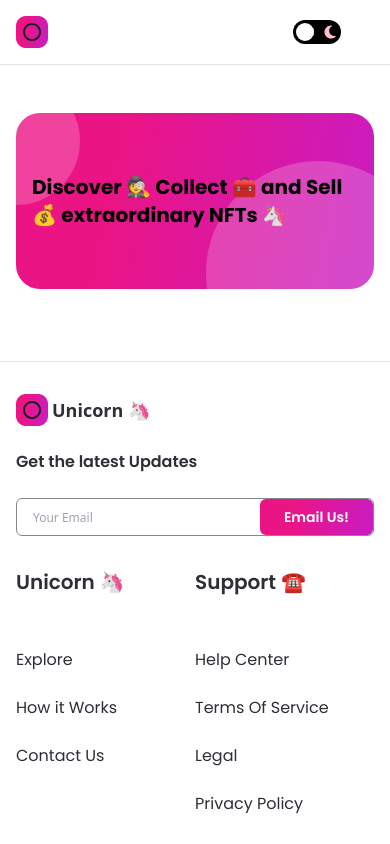
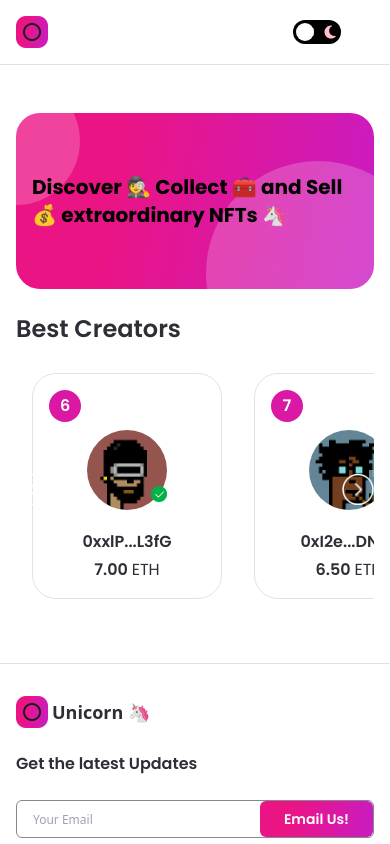
Before and after one commit to andrewpap22/unicorn-nft-marketplace, a Next.js app: page / in a window 390 px wide. Shown: the top 844 px of the page. Built offline with nearby package versions, Linux system fonts and the light colour scheme.

Commit message:
add best creators section on the home page, add util function that generates random ETH addresses... :white_check_mark:

```diff
--- /dev/null
+++ b/components/CreatorCard.jsx
@@ -0,0 +1,46 @@
+import React from 'react';
+import Image from 'next/image';
+
+import images from '../assets';
+
+const CreatorCard = ({ rank, creatorImage, creatorName, creatorEths }) => (
+  <div className="min-w-190 minlg:min-w-240 dark:bg-nft-black-3 bg-white border dark:border-nft-black-3 border-nft-gray-1 rounded-3xl flex flex-col p-4 m-4 ">
+
+    {/* violet number circle */}
+    <div className="w-8 h-8 minlg:w-10 minlg:h-10 bg-nft-red-violet flexCenter rounded-full">
+      <p className="font-poppins text-white font-semibold text-base minlg:text-lg">{rank}</p>
+    </div>
+
+    {/* Creator image */}
+    <div className="my-2 flex justify-center">
+      <div className="relative w-20 h-20 minlg:w-28 minlg:h-28">
+        <Image
+          src={creatorImage}
+          layout="fill"
+          objectFit="cover"
+          className="rounded-full"
+          alt="CreatorImage"
+        />
+
+        <div className="absolute w-4 h-4 minlg:w-7 minlg:h-7 bottom-2 -right-0">
+          <Image
+            src={images.tick}
+            layout="fill"
+            objectFit="contain"
+            alt="Tick"
+          />
+        </div>
+      </div>
+    </div>
+
+    <div className="mt-3 minlg:mt-7 text-center flexCenter flex-col">
+      {/* Creator name */}
+      <p className="font-poppins dark:text-white text-nft-black-1 text-base font-semibold">{creatorName}</p>
+
+      {/* Creator ETHS */}
+      <p className="font-poppins dark:text-white text-nft-black-1 text-base font-semibold mt-1">{creatorEths.toFixed(2)} <span className="font-normal">ETH</span></p>
+    </div>
+  </div>
+);
+
+export default CreatorCard;
--- a/components/index.js
+++ b/components/index.js
@@ -2,5 +2,6 @@
 import Footer from './Footer';
 import Button from './Button';
 import Banner from './Banner';
+import CreatorCard from './CreatorCard';
 
-export { Navbar, Footer, Button, Banner };
+export { Navbar, Footer, Button, Banner, CreatorCard };
--- a/pages/index.jsx
+++ b/pages/index.jsx
@@ -1,17 +1,133 @@
-import React from 'react';
+import { useState, useEffect, useRef } from 'react';
 
-import Banner from '../components/Banner';
+import Image from 'next/image';
+import { useTheme } from 'next-themes';
+import { CreatorCard, Banner } from '../components';
+import images from '../assets';
+import { makeId } from '../utils/makeId';
 
-const Home = () => (
+const Home = () => {
+  const [hideButtons, setHideButtons] = useState(false);
+
+  const parentRef = useRef(null);
+  const scrollRef = useRef(null);
+
+  const { theme } = useTheme();
+
+  const handleScroll = (direction) => {
+    const { current } = scrollRef;
+
+    const scrollAmount = window.innerWidth > 1800 ? 270 : 210;
+
+    if (direction === 'left') {
+      current.scrollLeft -= scrollAmount;
+    }
+
+    if (direction === 'right') {
+      current.scrollLeft += scrollAmount;
+    }
+  };
+
+  const isScrollable = () => {
+    const { current } = scrollRef;
+    const { current: parent } = parentRef;
+
+    /// scrollWidth and offsetWidth are built in properties of the DOM element that we can use to check if the element is scrollable or not
+    if (current?.scrollWidth >= parent?.offsetWidth) {
+      setHideButtons(false);
+    } else {
+      setHideButtons(true);
+    }
+  };
+
+  /// Logic to hide the scroll buttons of the creators card list
+  useEffect(() => {
+    isScrollable();
+
+    /// We need to add an event listener to the window to check if the window is resized or not
+    window.addEventListener('resize', isScrollable);
+
+    return () => window.removeEventListener('resize', isScrollable);
+  }, []);
+
+  return (
     <div className="flex justify-center sm:px-4 p-12">
       <div className="w-full minmd:w-4/5">
+        {/* Home page Banner */}
         <Banner
           banner="Discover 🕵️ Collect 🧰 and Sell 💰 extraordinary NFTs 🦄"
           parentStyles="justify-start mb-6 h-72 sm:h-60 p-12 xs:p-4 xs:h-44 rounded-3xl"
           childStyles="md:text-4xl sm:text-2xl xs:text-xl text-left"
         />
+
+        {/* Home page top sellers */}
+        <div>
+          <h1 className="font-poppins dark:text-white text-nft-black-1 text-2xl minlg:text-4xl font-semibold ml-4 xs:ml-0">
+            Best Creators
+          </h1>
+
+          <div className="relative flex-1 max-w-full flex mt-3" ref={parentRef}>
+            <div
+              className="flex flex-row w-max overflow-x-scroll no-scrollbar select-none"
+              ref={scrollRef}
+            >
+              {/* Array of Creators */}
+              {[6, 7, 8, 9, 10].map((item) => (
+                <CreatorCard
+                  key={`creator-${item}`}
+                  rank={item}
+                  creatorImage={images[`creator${item}`]}
+                  creatorName={`0x${makeId(3)}...${makeId(4)}`}
+                  creatorEths={10 - item * 0.5}
+                />
+              ))}
+
+              {!hideButtons && (
+                <>
+                  {/* Left and Right arrow buttons of the CreatorCards */}
+                  {/* Left Arrow */}
+                  <div
+                    className="absolute w-8 h-8 minlg:w-12 minlg:h-12 top-45 cursor-pointer left-0"
+                    onClick={() => {
+                      handleScroll('left');
+                    }}
+                  >
+                    <Image
+                      src={images.left}
+                      layout="fill"
+                      objectFit="contain"
+                      alt="left-arrow"
+                      className={
+                        theme === 'light' ? 'filter invert' : undefined
+                      }
+                    />
+                  </div>
+
+                  {/* Right Arrow */}
+                  <div
+                    className="absolute w-8 h-8 minlg:w-12 minlg:h-12 top-45 cursor-pointer right-0"
+                    onClick={() => {
+                      handleScroll('right');
+                    }}
+                  >
+                    <Image
+                      src={images.right}
+                      layout="fill"
+                      objectFit="contain"
+                      alt="right-arrow"
+                      className={
+                        theme === 'light' ? 'filter invert' : undefined
+                      }
+                    />
+                  </div>
+                </>
+              )}
+            </div>
+          </div>
+        </div>
       </div>
     </div>
   );
+};
 
 export default Home;
--- /dev/null
+++ b/utils/makeId.js
@@ -0,0 +1,22 @@
+/**
+ *
+ * Utility function to generate a unique blockchain ID
+ * An example of a blockchain ID is:
+ * 0x8abf5b2dca9e81c2bfb18b0303e53a8013383a3d
+ *
+ * We will shorten it though to look like:
+ * 0x8ab...3a3d
+ *
+ * @param {*} length - the length of the ID
+ */
+export const makeId = (length) => {
+  let result = '';
+  const characters = 'ABCDEFGHIJKLMNOPQRSTUVWXYZabcdefghijklmnopqrstuvwxyz0123456789';
+  const charactersLength = characters.length;
+
+  for (let i = 0; i < length; i += 1) {
+    result += characters.charAt(Math.floor(Math.random() * charactersLength));
+  }
+
+  return result;
+};
```
Lines whose indentation alone changed are shown as unchanged.
